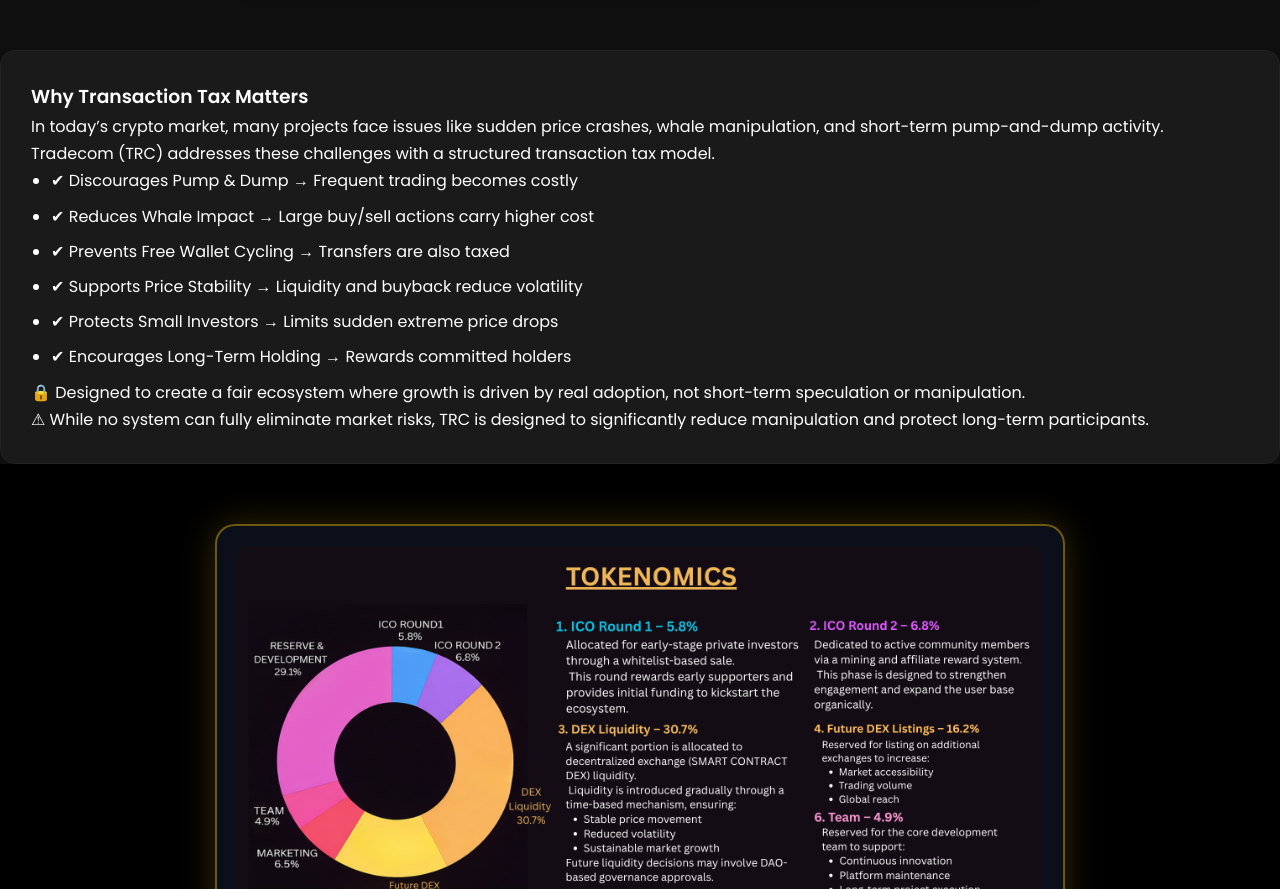
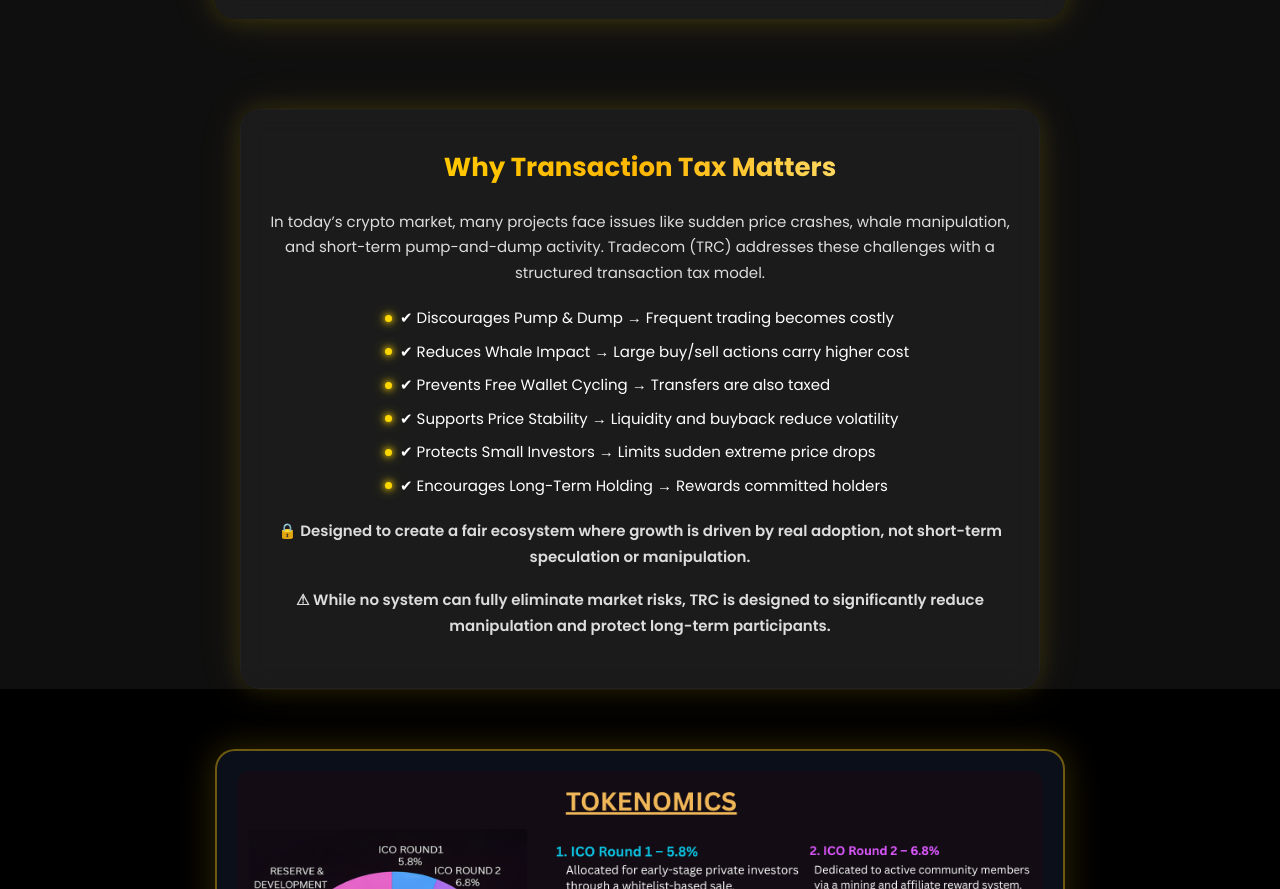
Before and after one commit to trctradecom-ship-it/Tradecom-website, a plain HTML site: page index.html in a window 1280 px wide. Shown: the part 4176-5065 px from the top of the page. Drawn offline with Linux system fonts and the light colour scheme.

Commit message:
Update style.css

```diff
--- a/style.css
+++ b/style.css
@@ -1102,3 +1102,115 @@
 
     flex-shrink: 0;
 }
+
+
+
+
+
+
+
+/* ===== CARD BASE ===== */
+.card {
+    background: rgba(255,255,255,0.05);
+    border-radius: 20px;
+    padding: 35px 25px;
+
+    backdrop-filter: blur(12px);
+
+    box-shadow:
+        0 0 25px rgba(255,215,0,0.12),
+        0 0 50px rgba(255,215,0,0.08);
+
+    transition: 0.4s ease;
+    text-align: center;
+    max-width: 800px;
+    margin: auto;
+}
+
+/* HOVER EFFECT */
+.card:hover {
+    transform: translateY(-8px);
+    box-shadow:
+        0 0 40px rgba(255,215,0,0.25),
+        0 0 80px rgba(255,215,0,0.15);
+}
+
+/* ===== GOLD HEADING ===== */
+.card h3 {
+    font-size: 26px;
+    margin-bottom: 20px;
+    font-weight: 800;
+
+    background: linear-gradient(90deg, #FFD700, #FFB700, #FFF5B7);
+    -webkit-background-clip: text;
+    -webkit-text-fill-color: transparent;
+}
+
+/* ===== TEXT ===== */
+.card p {
+    font-size: 15px;
+    color: #ddd;
+    line-height: 1.7;
+    margin-bottom: 15px;
+}
+
+/* ===== LIST ===== */
+.anti-list {
+    list-style: none;
+    padding: 0;
+    margin: 20px auto;
+    max-width: 550px;
+    text-align: left;
+}
+
+/* LIST ITEMS */
+.anti-list li {
+    display: flex;
+    align-items: center;
+
+    font-size: 15px;
+    margin-bottom: 12px;
+    color: #fff;
+}
+
+/* GOLD GLOW DOT */
+.anti-list li::before {
+    content: "";
+    width: 7px;
+    height: 7px;
+    background: #FFD700;
+    border-radius: 50%;
+    margin-right: 8px;
+
+    box-shadow:
+        0 0 6px #FFD700,
+        0 0 12px #FFD700;
+}
+
+/* ===== NOTE ===== */
+.anti-note {
+    margin-top: 18px;
+    color: #00ffae;
+    font-weight: 600;
+    font-size: 14px;
+}
+
+/* ===== MOBILE ===== */
+@media (max-width: 600px) {
+
+    .card {
+        padding: 25px 18px;
+    }
+
+    .card h3 {
+        font-size: 20px;
+    }
+
+    .card p {
+        font-size: 14px;
+    }
+
+    .anti-list li {
+        font-size: 13px;
+    }
+}
```
